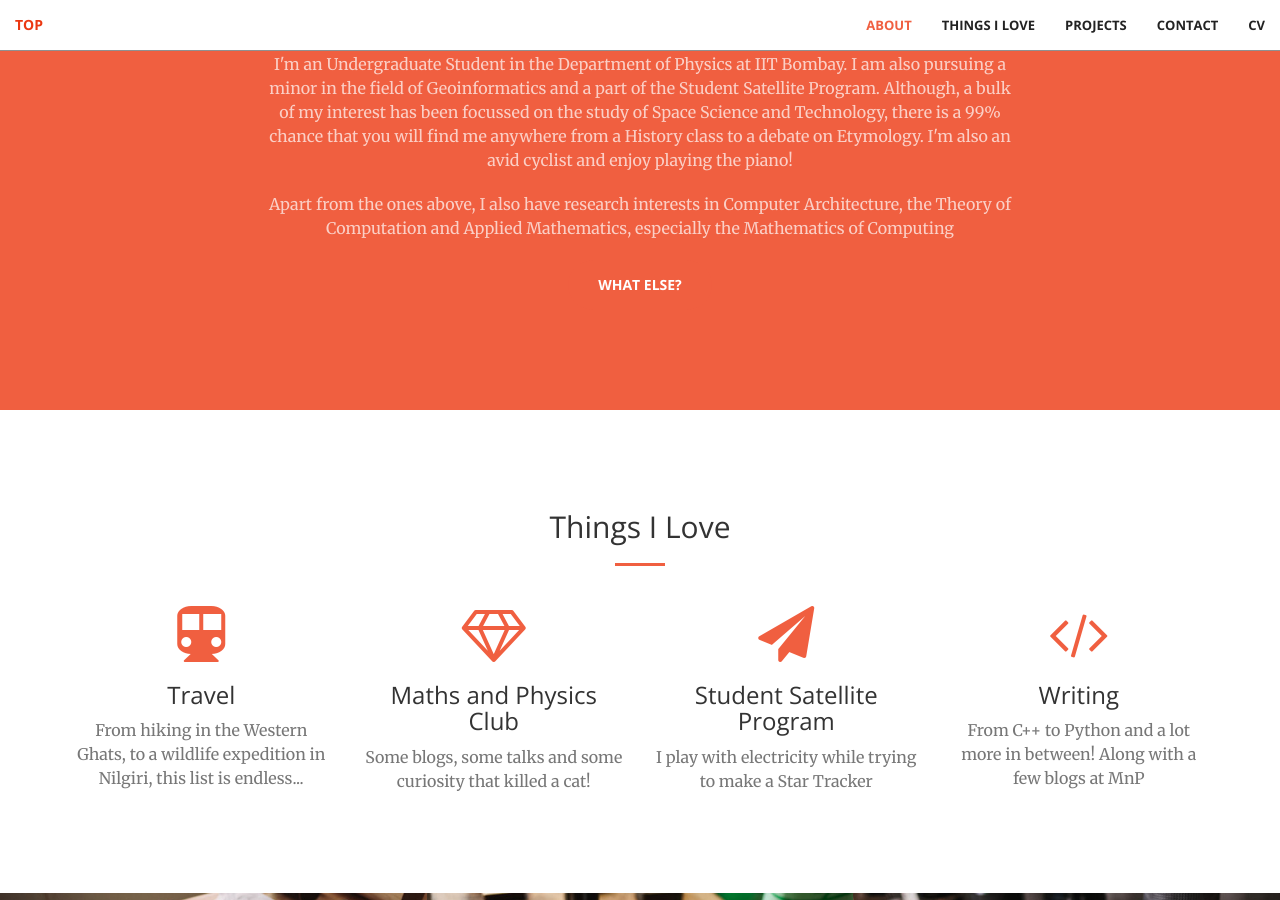
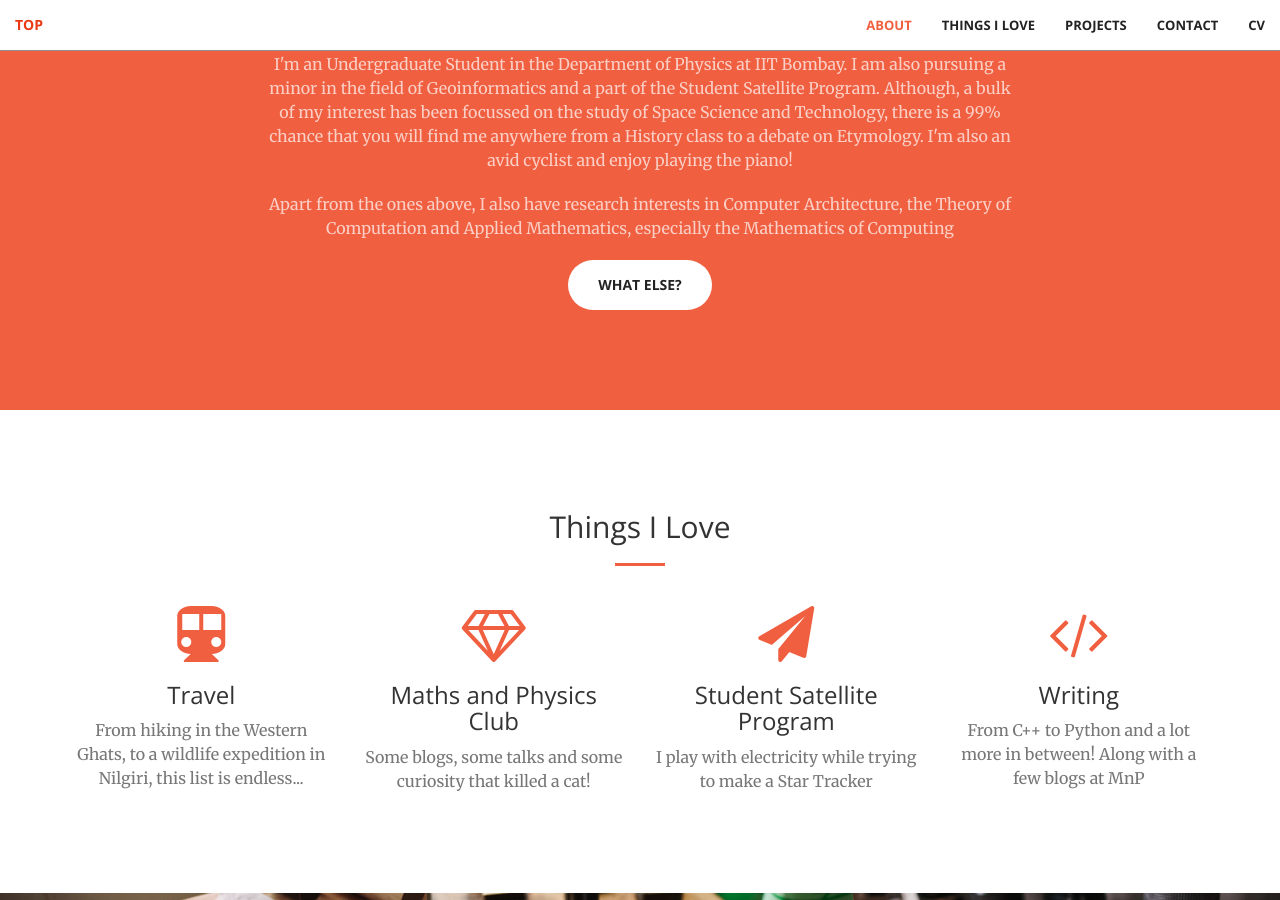
Before and after one commit to aravindbharathi/aravindbharathi.github.io, a Jekyll site: the page built from index.html, in a window 1280 px wide and 900 px high, scrolled down 1024 px. Built offline with Jekyll 4.4.1, drawn with Linux system fonts in a browser that asks for light colours.

Commit message:
Update call-to-action.html

```diff
--- a/_includes/call-to-action.html
+++ b/_includes/call-to-action.html
@@ -6,7 +6,7 @@
                 <hr class="light">
                 <p class="text-faded">I'm an Undergraduate Student in the Department of Physics at IIT Bombay. I am also pursuing a minor in the field of Geoinformatics and a part of the Student Satellite Program. Although, a bulk of my interest has been focussed on the study of Space Science and Technology, there is a 99% chance that you will find me anywhere from a History class to a debate on Etymology. I'm also an avid cyclist and enjoy playing the piano!</p>
                 <p class="text-faded">Apart from the ones above, I also have research interests in Computer Architecture, the Theory of Computation and Applied Mathematics, especially the Mathematics of Computing</p>
-                <a href="#stuff" class="btn btn-primary btn-xl page-scroll">What else?</a>
+                <a href="#stuff" class="btn btn-default btn-xl">What else?</a>
             </div>
         </div>
     </div>
```
